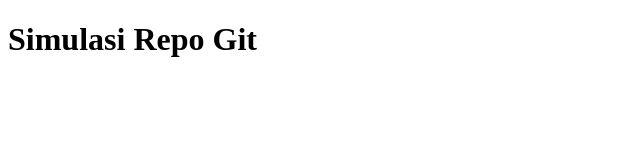
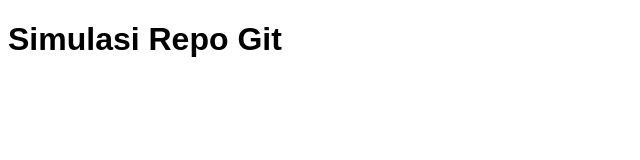
Before and after one commit to muhalfathtragumi/Simulasi_Repo_Git, a plain HTML site: page index.html in a window 1280 px wide. Shown: the whole page, without its empty margins (0-640 px from the left). Drawn offline with Linux system fonts and the light colour scheme.

Commit message:
Mengubah file index.html dan menambah file style.css

```diff
--- a/style.css
+++ b/style.css
@@ -1,3 +1,3 @@
-bodyr{
-    font-family: 'Courier New', Courier, monospace;
+body{
+    font-family: arial;
 }
```
